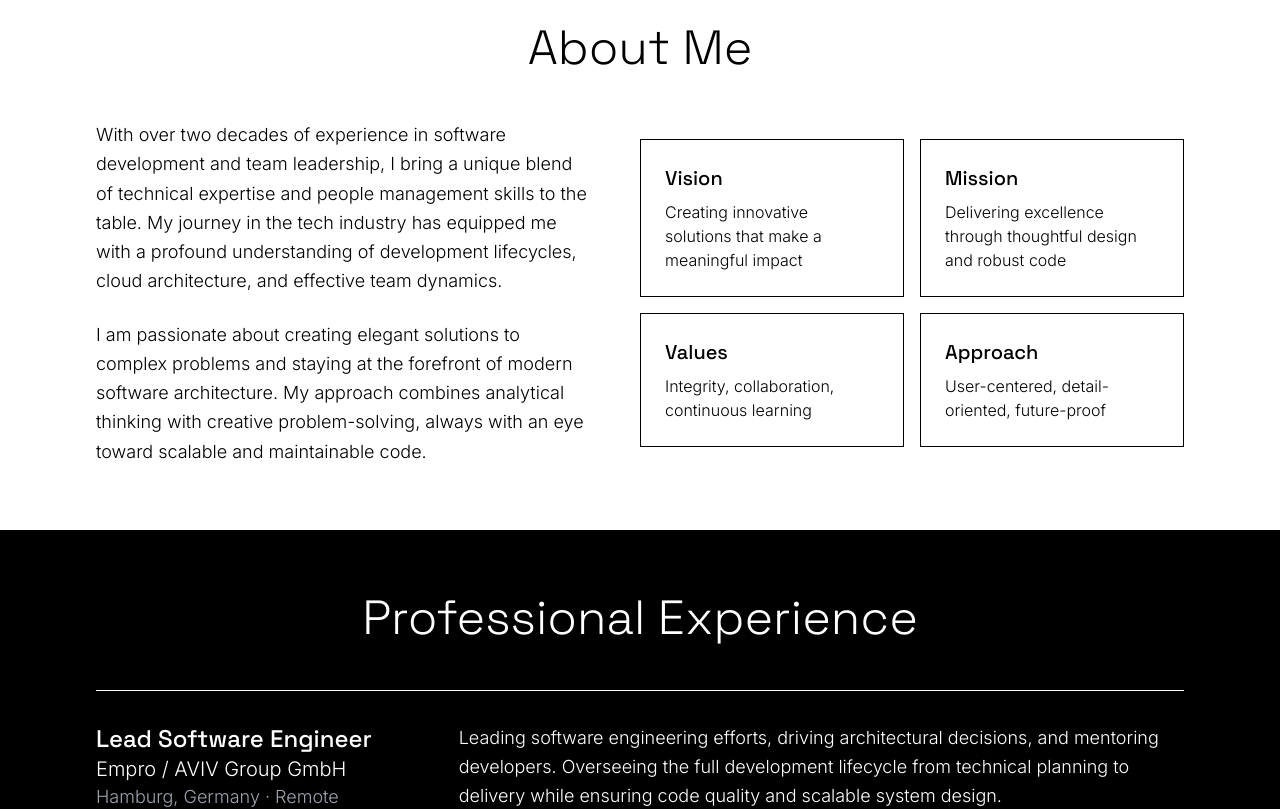
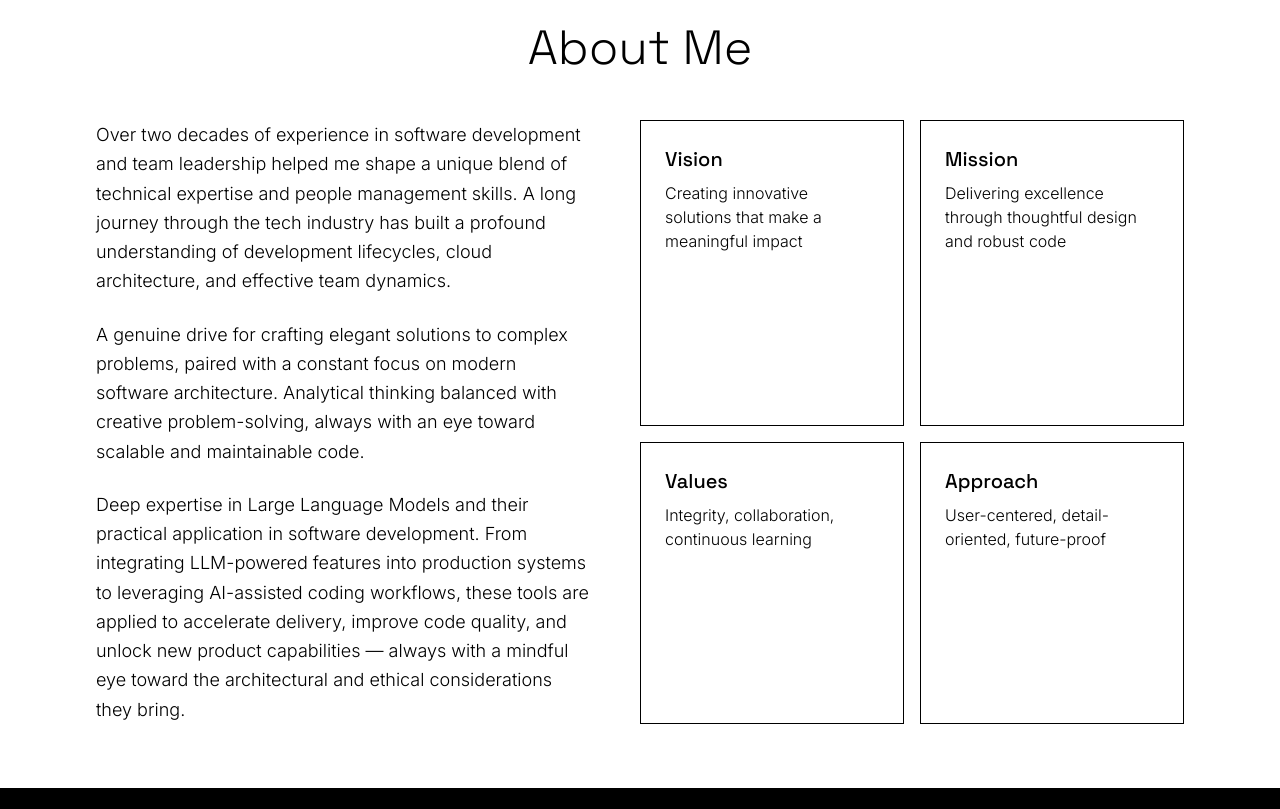
Before and after one commit to srnux/cv-2026, a React (Vite) app: page / in a window 1280 px wide. Shown: the part 840-1649 px from the top of the page. Built offline with nearby package versions, Linux system fonts and the light colour scheme.

Commit message:
about texts

```diff
--- a/src/components/About.tsx
+++ b/src/components/About.tsx
@@ -4,26 +4,34 @@ const About = () => {
         <h2 className="text-4xl md:text-5xl font-light mb-12 text-center">
           About Me
         </h2>
-        <div className="flex flex-col md:flex-row items-center">
+        <div className="flex flex-col md:flex-row items-stretch">
           <div className="w-full md:w-1/2 mb-8 md:mb-0 md:pr-12">
             <p className="text-lg font-light leading-relaxed mb-6">
-              With over two decades of experience in software development and team
-              leadership, I bring a unique blend of technical expertise and
-              people management skills to the table. My journey in the tech
-              industry has equipped me with a profound understanding of
-              development lifecycles, cloud architecture, and effective team
-              dynamics.
+              Over two decades of experience in software development and team
+              leadership helped me shape a unique blend of technical expertise and
+              people management skills. A long journey through the tech
+              industry has built a profound understanding of development
+              lifecycles, cloud architecture, and effective team dynamics.
             </p>
-            <p className="text-lg font-light leading-relaxed">
-              I am passionate about creating elegant solutions to complex
-              problems and staying at the forefront of modern software architecture. My
-              approach combines analytical thinking with creative
+            <p className="text-lg font-light leading-relaxed mb-6">
+              A genuine drive for crafting elegant solutions to complex
+              problems, paired with a constant focus on modern software
+              architecture. Analytical thinking balanced with creative
               problem-solving, always with an eye toward scalable and
               maintainable code.
             </p>
+            <p className="text-lg font-light leading-relaxed">
+              Deep expertise in Large Language
+              Models and their practical application in software development.
+              From integrating LLM-powered features into production systems to
+              leveraging AI-assisted coding workflows, these tools are applied
+              to accelerate delivery, improve code quality, and unlock new
+              product capabilities — always with a mindful eye toward the
+              architectural and ethical considerations they bring.
+            </p>
           </div>
           <div className="w-full md:w-1/2">
-            <div className="grid grid-cols-2 gap-4">
+            <div className="grid grid-cols-2 gap-4 h-full">
               <div className="p-6 border border-black">
                 <h3 className="text-xl font-medium mb-2">Vision</h3>
                 <p className="font-light">
--- a/src/components/Contact.tsx
+++ b/src/components/Contact.tsx
@@ -20,10 +20,10 @@ const Contact = () => {
         </h2>
         <div className="flex flex-col md:flex-row">
           <div className="w-full md:w-1/2 mb-8 md:mb-0 md:pr-12">
-            <h3 className="text-2xl font-medium mb-6">Book a Consultation</h3>
+            <h3 className="text-2xl font-medium mb-6">Book a Meeting</h3>
             <p className="text-lg font-light mb-8">
               Open to full-time employment, contract engagements, or project-based
-              collaboration. Schedule a consultation to explore how we can work together.
+              collaboration. Schedule a meeting to explore how we can work together.
             </p>
             <div className="space-y-4">
               <div className="flex items-center">
```
